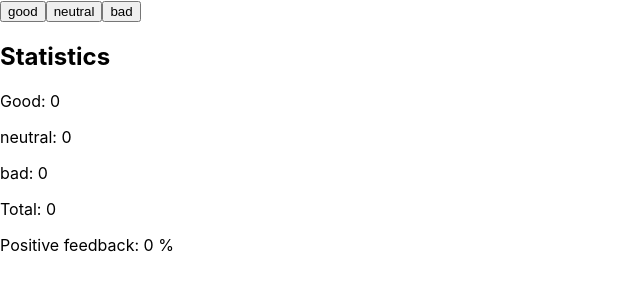
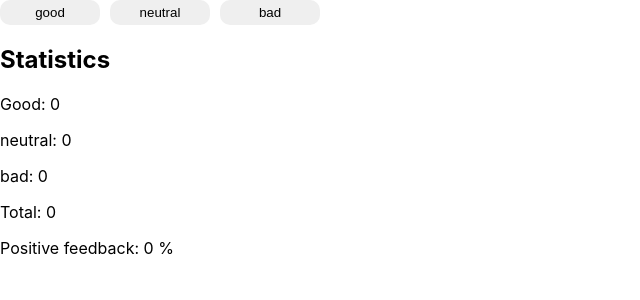
Before and after one commit to Ihorhomenko/goit-react-hw-02-feedback, a React (Create React App) app: page / in a window 1280 px wide. Shown: the top 300 px of the page, without its empty margins (0-640 px from the left). Built offline with nearby package versions, Linux system fonts and the light colour scheme.

Commit message:
add minimal style for btns

```diff
--- a/src/components/App.jsx
+++ b/src/components/App.jsx
@@ -56,10 +56,12 @@ class App extends Component {
             bad
           </button>
         </div> */}
+        <div className='btns'>
         <FeedbackOptions
           options={['good', 'neutral', 'bad']}
           onLeaveFeedback={this.handleBtn}
         />
+        </div>
         <Statistics
           good={good}
           neutral={neutral}
--- /dev/null
+++ b/src/components/feedback-options.css
@@ -0,0 +1,16 @@
+.btn {
+
+    width: 100px;
+    outline: none;
+    padding: 5px;
+    border-radius: 10px;
+    border: none;
+    transition: all 250ms linear;
+}
+
+.btn:hover{
+    background-color: aqua;
+}
+.btn:not(:last-child) {
+    margin-right: 10px;
+}
--- a/src/components/feedback-options.js
+++ b/src/components/feedback-options.js
@@ -1,8 +1,9 @@
 import React from 'react';
+import './feedback-options.css'
 
 const FeedbackOptions = ({ options, onLeaveFeedback }) => {
   return options.map(el => (
-    <button type="button" onClick={onLeaveFeedback}>
+    <button className="btn" type="button" onClick={onLeaveFeedback}>
       {el}
     </button>
   ));
```
Also changed, not shown: 1 other file (tests, documents, lock files or other folders).
